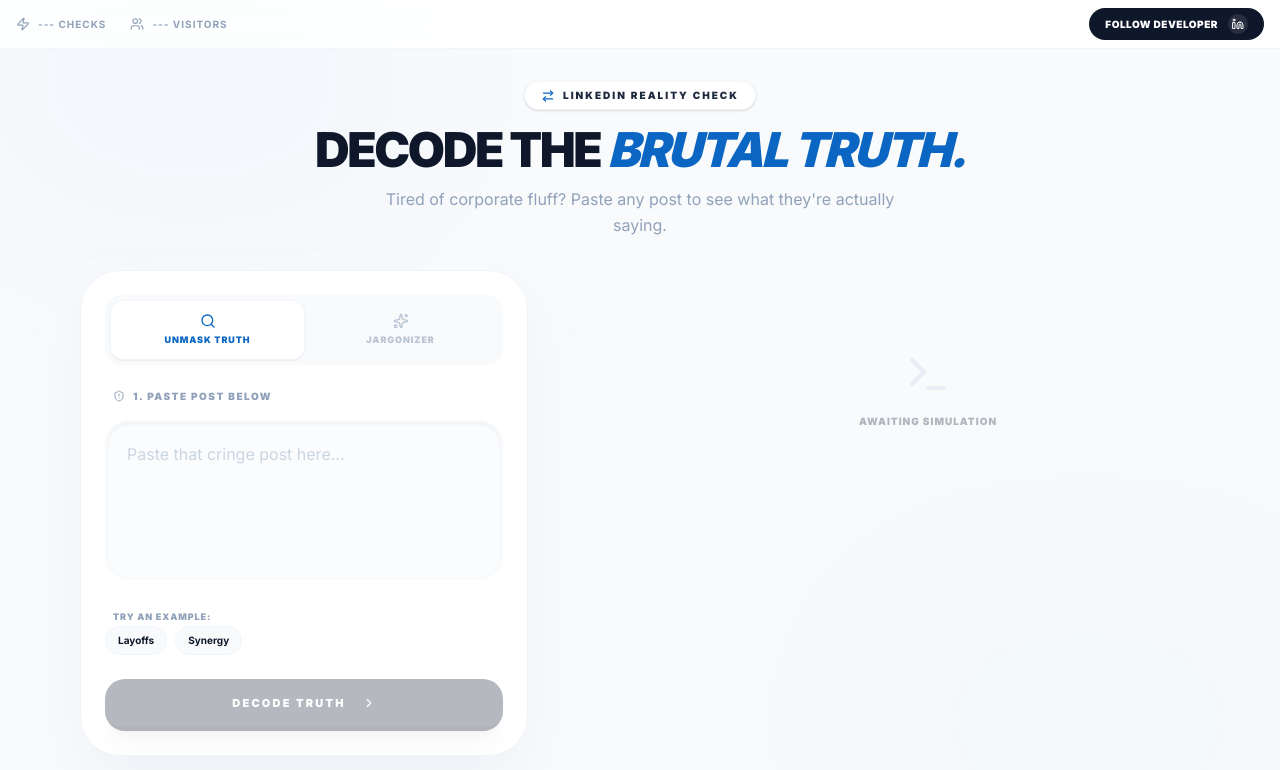
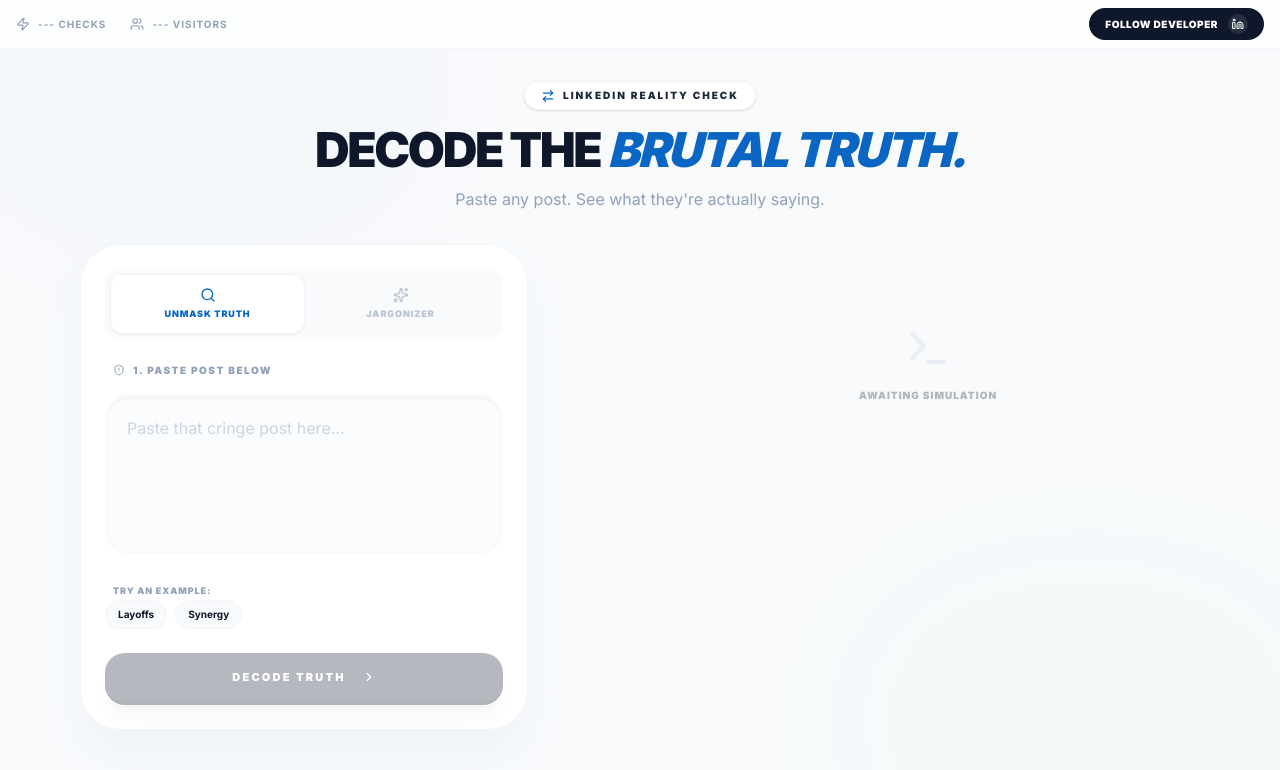
Before and after one commit to asalam05/LinkedIn-Reality, a React (Vite) app: page / in a window 1280 px wide. Shown: the top 770 px of the page. Built offline with nearby package versions, Linux system fonts and the light colour scheme; no server answers; what groq-sdk would draw is missing.

Commit message:
style: shorten subtitles to single line

```diff
--- a/src/App.tsx
+++ b/src/App.tsx
@@ -186,8 +186,8 @@
           </h1>
           <p className="text-sm md:text-base text-slate-400 font-medium max-w-lg mx-auto leading-relaxed">
             {mode === 'toReality'
-              ? "Tired of corporate fluff? Paste any post to see what they're actually saying."
-              : "Translate your achievements into professional, jargon-packed prestige."}
+              ? "Paste any post. See what they're actually saying."
+              : "Turn your wins into polished LinkedIn gold."}
           </p>
         </header>
 
```
